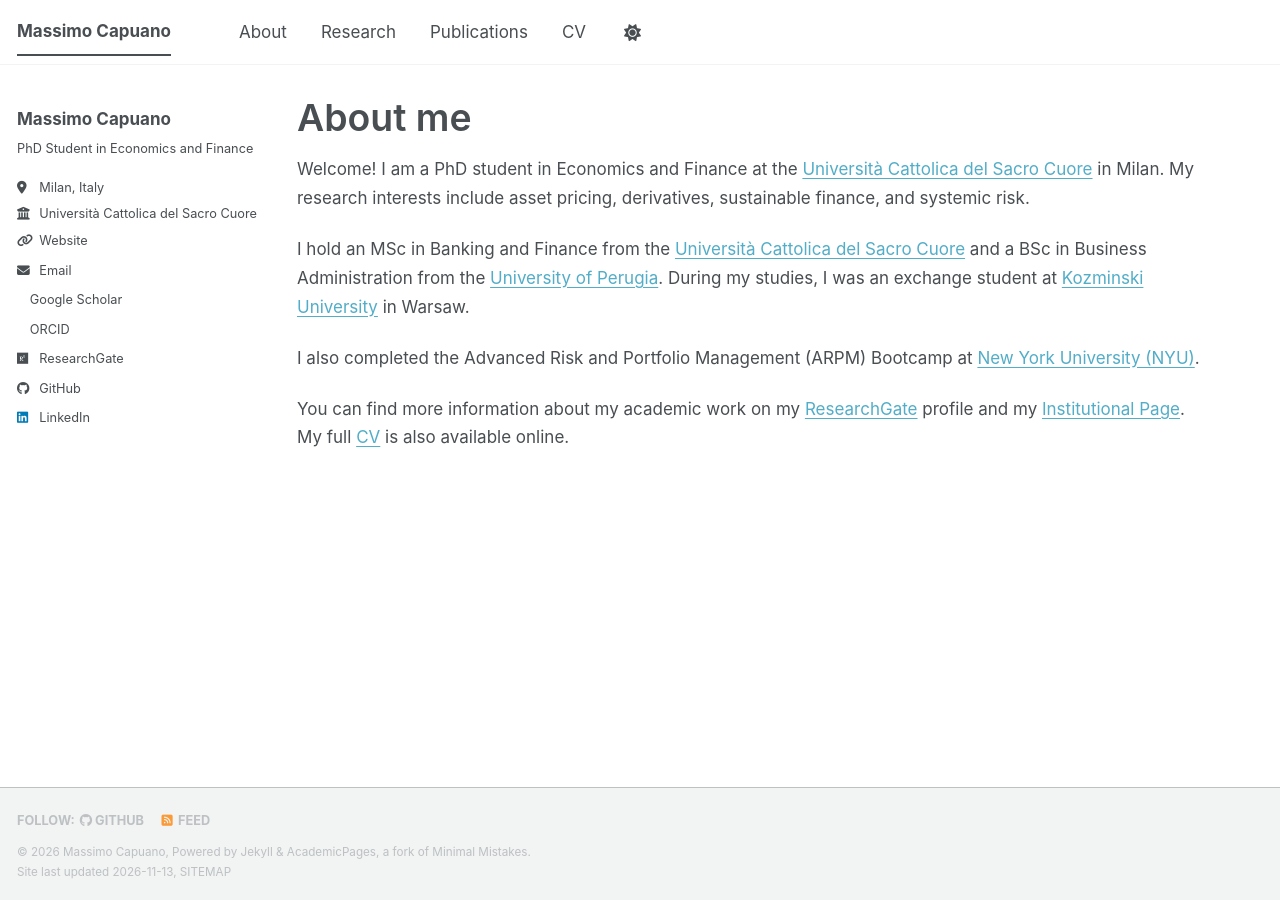
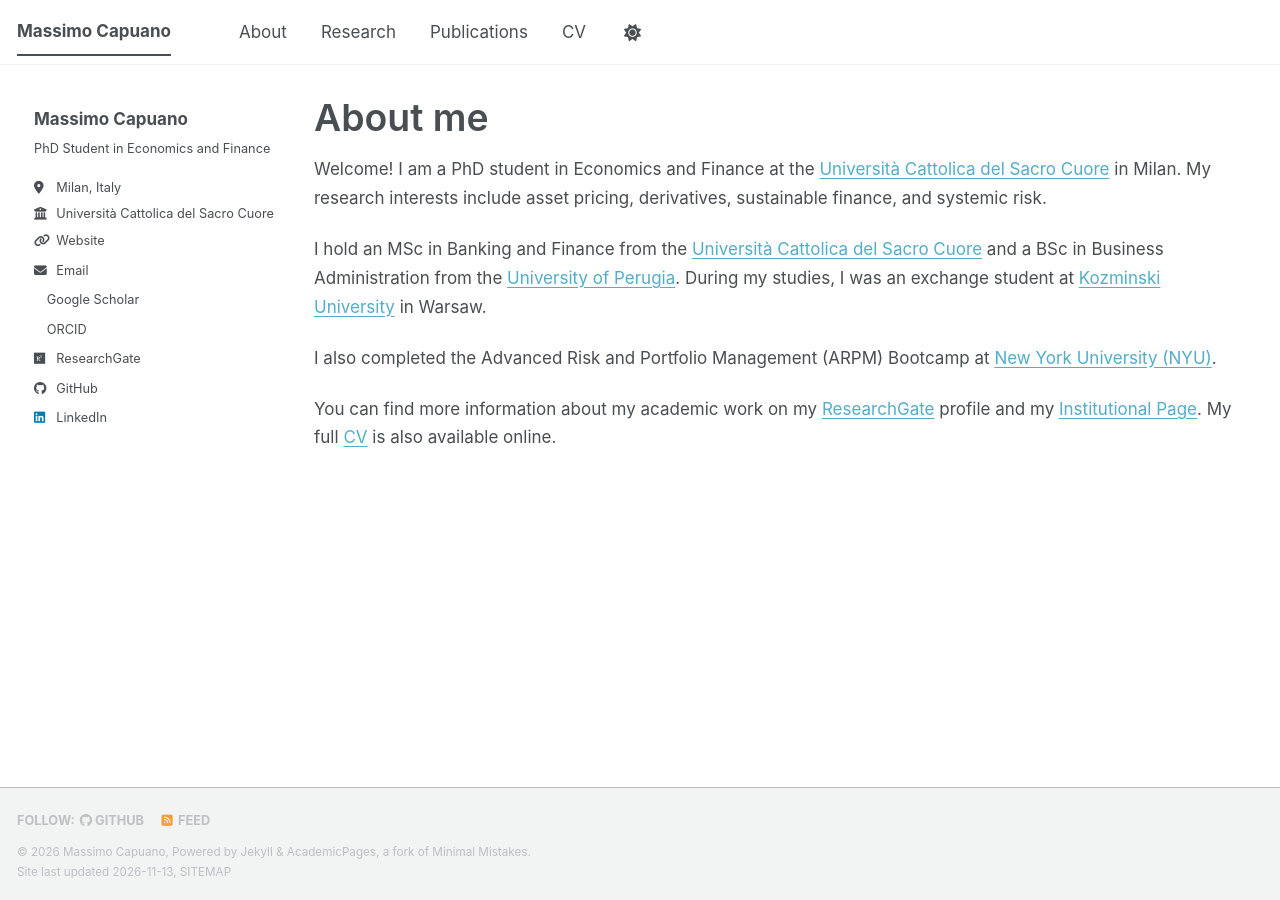
Before and after one commit to capuanomassimo/capuanomassimo.github.io, a Jekyll site: the page built from _pages/about.md, in a window 1280 px wide. Built offline with Jekyll 4.4.1, drawn with Linux system fonts in a browser that asks for light colours; a script bundle is joined from its source files by our own code; a style sheet for code colours, icons or effects is not loaded.

Commit message:
Update main.scss

```diff
--- a/assets/css/main.scss
+++ b/assets/css/main.scss
@@ -96,28 +96,35 @@ a {
    ======================================== */
 
 /* ========================================
-   Homepage: bring content closer to sidebar
+   Homepage layout – closer to Rob Williams' style
    ======================================== */
 
-@media screen and (min-width: 64em) {
+@media (min-width: 64em) {
 
-  /* Make the sidebar slightly wider */
-  .sidebar {
-    width: 260px;
-  }
-
-  /* Position the main content immediately after the sidebar */
-  .page {
-    float: left;
-    width: calc(100% - 300px);
-    margin-left: 280px;
-    padding-left: 0;
+  /* Main container */
+  #main {
+    max-width: 1400px;
+    margin-left: auto;
+    margin-right: auto;
+    padding-left: 2em;
     padding-right: 2em;
   }
 
-  /* Remove the extra spacing inherited from the theme */
+  /* Left sidebar */
+  .sidebar {
+    width: 240px;
+  }
+
+  /* Main content */
+  .page {
+    float: right;
+    width: calc(100% - 280px);
+    padding: 0;
+  }
+
+  /* Prevent the content from becoming excessively wide */
   .page__inner-wrap {
+    max-width: 1000px;
     margin-left: 0;
-    max-width: none;
   }
 }
```
